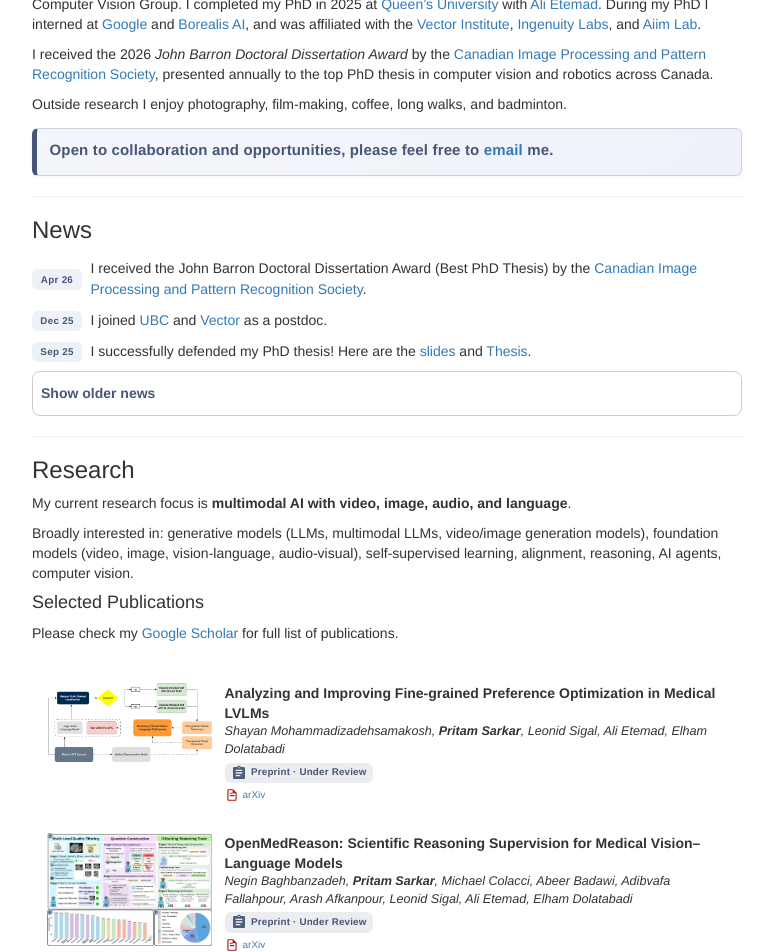
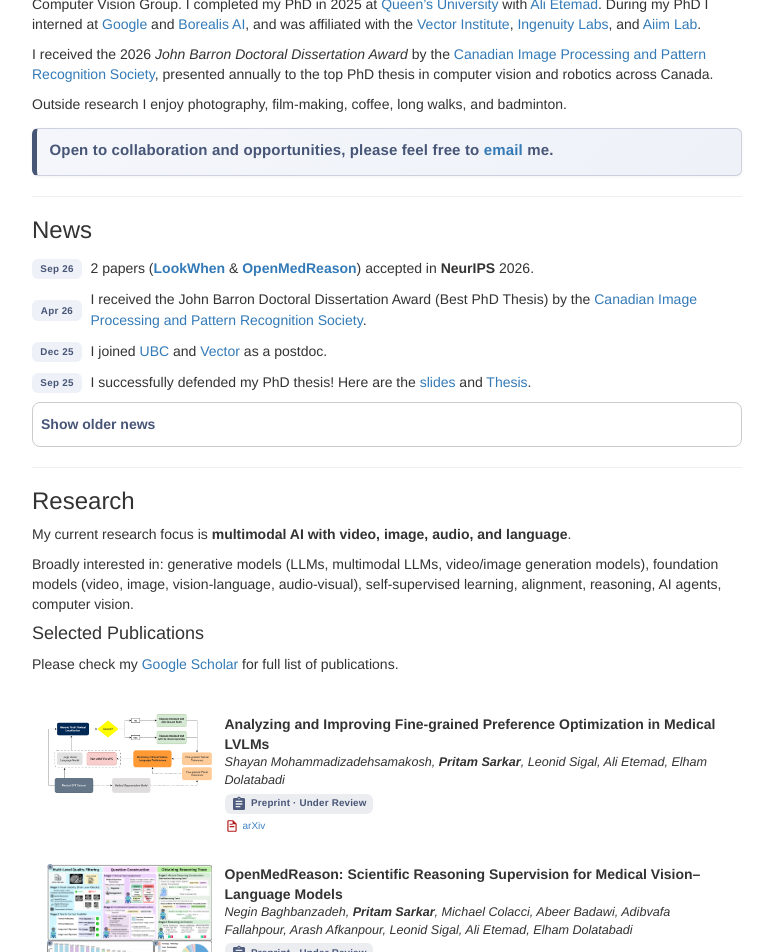
Before and after one commit to pritamqu/pritamqu.github.io, a Jekyll site: the page built from index.md, in a window 1280 px wide and 1400 px high, scrolled down 468 px. Shown: the top 952 px of the window, without its empty margins (253-1026 px from the left). Built offline with Jekyll 4.4.1, drawn with Linux system fonts in a browser that asks for light colours; some of the changed text lies outside the part shown.

Commit message:
neurips 2026

```diff
--- a/index.md
+++ b/index.md
@@ -89,6 +89,9 @@
 <div class="news-feed">
 <ul class="news-feed__list">
 
+<li class="news-feed__item"><span class="news-feed__tag">Sep 26</span><span class="news-feed__body">
+2 papers (<strong><a href="https://arxiv.org/abs/2605.06809">LookWhen</a></strong> & <strong><a href="https://arxiv.org/abs/2606.12169">OpenMedReason</a></strong>) accepted in <strong>NeurIPS</strong> 2026.
+</span></li>
 
 <li class="news-feed__item"><span class="news-feed__tag">Apr 26</span><span class="news-feed__body">
 I received the John Barron Doctoral Dissertation Award (Best PhD Thesis) by the <a href="https://www.cipprs.org/awards.html">Canadian Image Processing and Pattern Recognition Society</a>.
@@ -186,7 +189,7 @@
 				<span class="venue-badge"><img class="venue-badge__icon" src="{{ site.baseurl }}/assets/icons/venue.svg" alt="" />Preprint · Under Review</span>
 			</div>
 			<div class="pub-links">
-				<a class="pub-link pub-link--arxiv" href="https://arxiv.org/abs/2606.12169"><img class="pub-link__icon" width="14" height="14" alt="" src="{{ site.baseurl }}/assets/icons/arxiv.svg" />arXiv</a>
+				<a class="pub-link pub-link--arxiv" href="https://arxiv.org/abs/2606.12169"><img class="pub-link__icon" width="14" height="14" alt="" src="{{ site.baseurl }}/assets/icons/arxiv.svg" />NeurIPS E&D Track · 2026</a>
 			</div>
 		</div>
 	</div>
@@ -205,7 +208,7 @@
 				Ali Salamatian*, Anthony Fuller*, <strong>Pritam Sarkar</strong>, James R. Green, Leonid Sigal, Evan Shelhamer
 			</div>
 			<div class="pub-conf">
-				<span class="venue-badge"><img class="venue-badge__icon" src="{{ site.baseurl }}/assets/icons/venue.svg" alt="" />Preprint · Under Review</span>
+				<span class="venue-badge"><img class="venue-badge__icon" src="{{ site.baseurl }}/assets/icons/venue.svg" alt="" />NeurIPS · 2026</span>
 			</div>
 			<div class="pub-links">
 				<a class="pub-link pub-link--arxiv" href="https://arxiv.org/abs/2605.06809"><img class="pub-link__icon" width="14" height="14" alt="" src="{{ site.baseurl }}/assets/icons/arxiv.svg" />arXiv</a>
```
